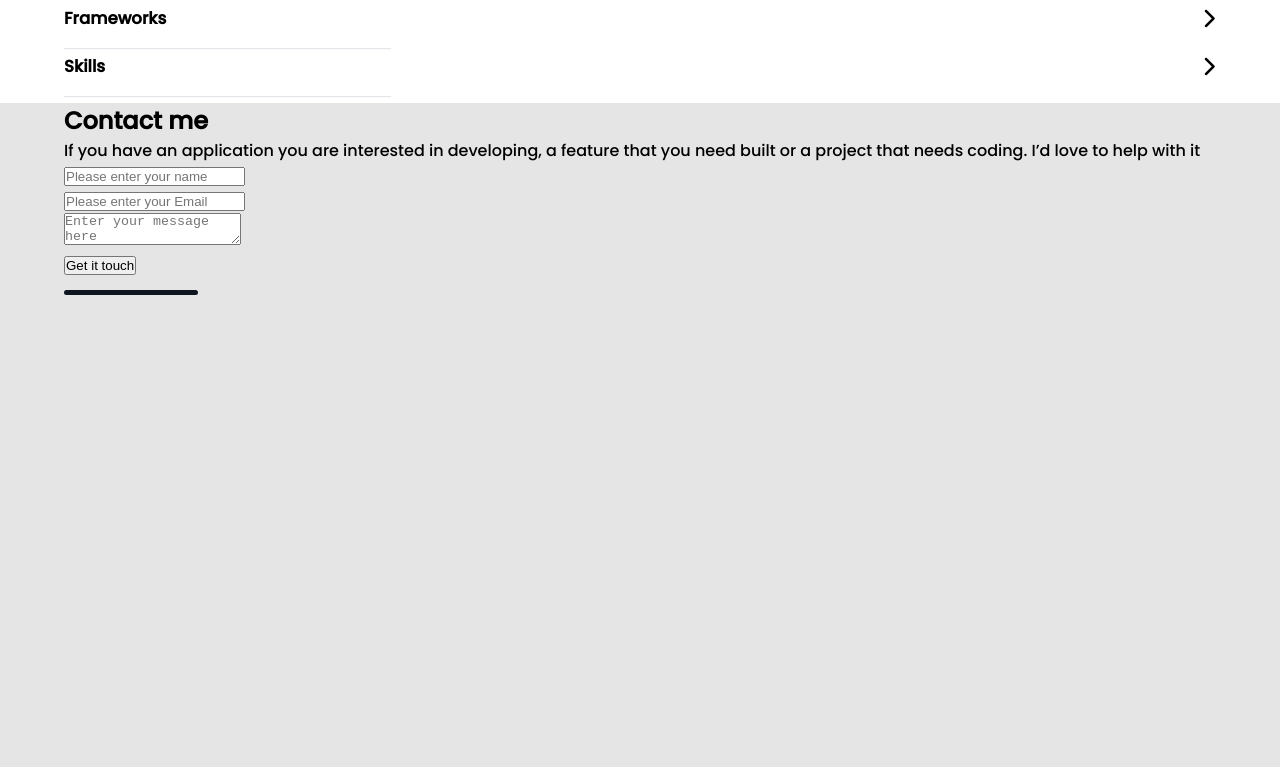
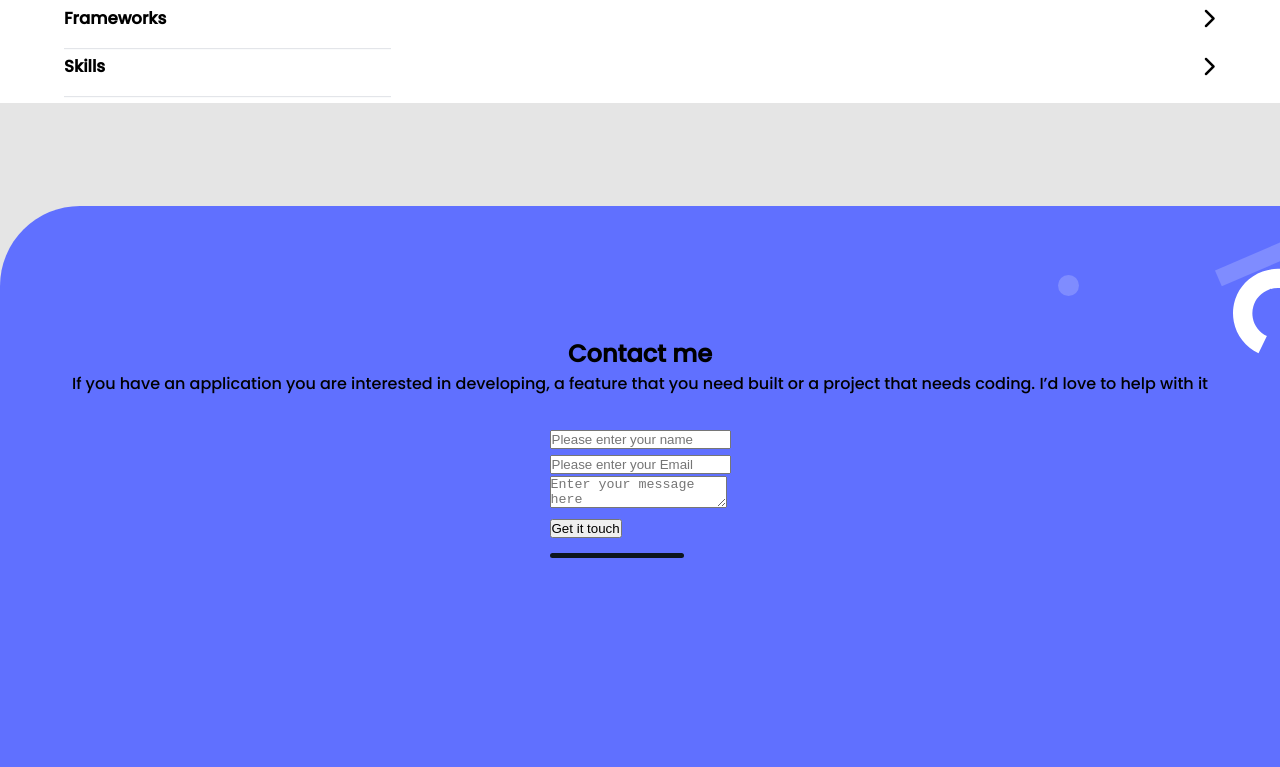
Before and after one commit to bertinkambale/My__Portfolio__1, a website: page index.html in a window 1280 px wide. Shown: the part 3513-4280 px from the top of the page. Before the commit the page ends 3815 px from the top, so only its background shows below. Drawn offline with Linux system fonts and the light colour scheme.

Commit message:
add BGimage in contact-form

```diff
--- a/style.css
+++ b/style.css
@@ -395,3 +395,32 @@ body {
 }
 
 /* My contact */
+
+.background-img {
+  position: absolute;
+  width: 100%;
+  height: 779px;
+  background-color: #6070FF;
+  background-image: url("/images/contact-form-shapes-mobile.svg");
+  background-repeat: no-repeat;
+  background-size: auto;
+  border-top-left-radius: 80px;
+  background-position: right;
+  z-index: -999;
+}
+.form-main {
+  display: flex;
+  flex-direction: column;
+  gap: 30px;
+  align-items: center;
+  margin-top: 103px;
+  font-family: "Poppins", sans-serif;
+  font-style: normal;
+  font-weight: 500;
+}
+.theSecondContainer {
+  display: flex;
+  flex-direction: column;
+  text-align: center;
+  margin-top: 130px;
+}
```
